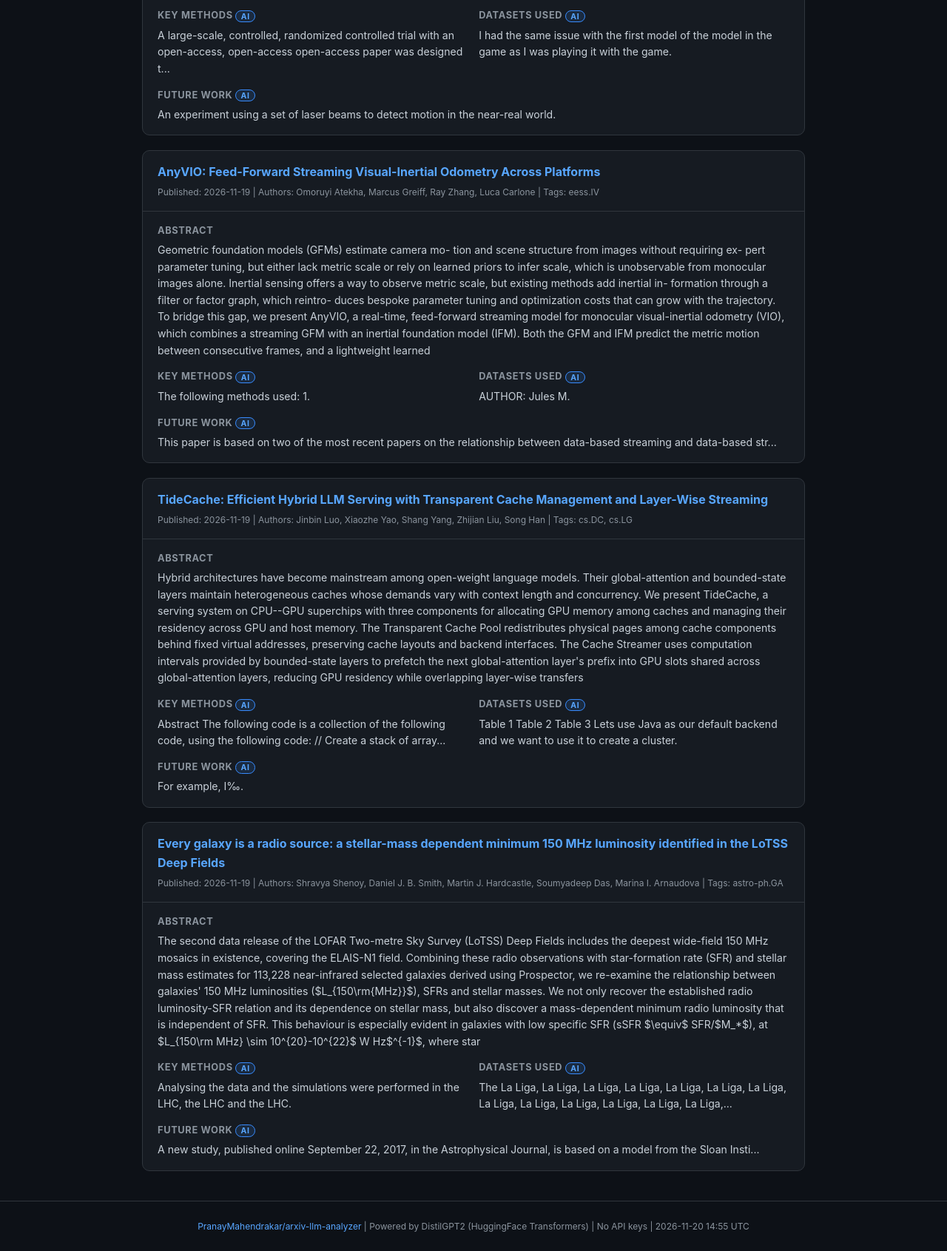
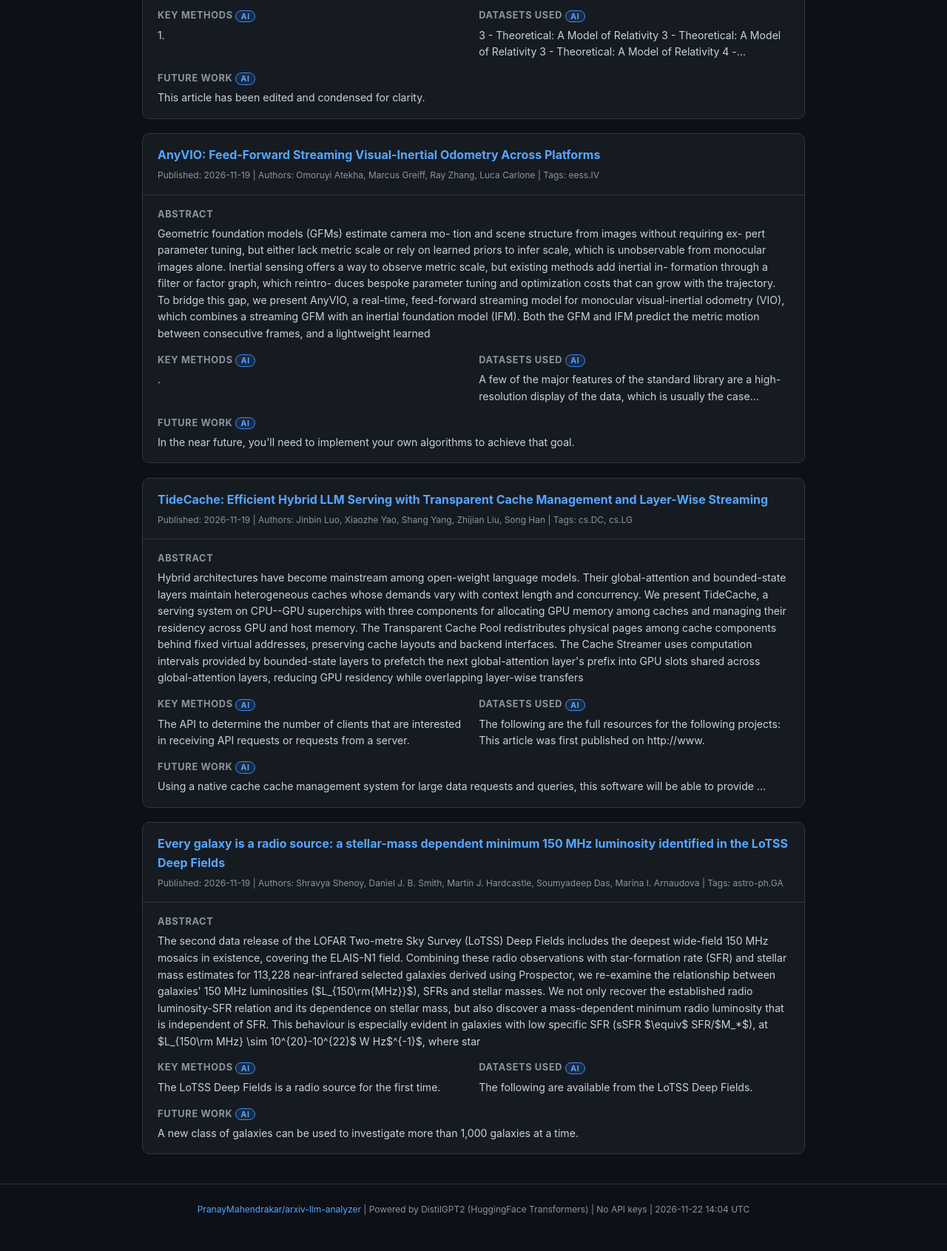
Before and after one commit to PranayMahendrakar/arxiv-llm-analyzer, a plain HTML site: page docs/index.html in a window 1280 px wide. Shown: the part 1015-2706 px from the top of the page at 74% size. After the commit the page ends 2684 px from the top, so only its background shows below. Drawn offline with Linux system fonts and the light colour scheme.

Commit message:
🤖 Auto-update: arXiv analysis report [2026-11-22 14:04 UTC]

```diff
--- a/docs/index.html
+++ b/docs/index.html
@@ -54,7 +54,7 @@
   <div class="stat"><div class="n">5</div><div class="l">Papers</div></div>
   <div class="stat"><div class="n">distilgpt2</div><div class="l">LLM Model</div></div>
   <div class="stat"><div class="n">large language m</div><div class="l">Query</div></div>
-  <div class="stat"><div class="n">2026-11-20</div><div class="l">Updated UTC</div></div>
+  <div class="stat"><div class="n">2026-11-22</div><div class="l">Updated UTC</div></div>
 </div>
 <main>
 <div class="card">
@@ -65,8 +65,8 @@
   <div class="card-body">
     <section class="full"><h3>Abstract</h3><p>Diffusion distillation accelerates image and video generation by compressing a pretrained teacher's iterative sampling process into a few network evaluations. Distribution-based methods achieve this by matching the student's output distribution to the teacher's. This matching is often driven by reverse-KL objectives, whose mode-seeking bias favors dominant teacher modes at the expense of diversity across samples. We introduce Posterior Matching Distillation (PMD), a new member of the distribution-based distillation family that combines mode-covering posterior sampling with any-step generation. At zero population loss, PMD recovers the teacher's full posterior of clean images at each trained noise level. Its stochastic student supports any-step sampling budgets within the trained timestep g</p></section>
     <section><h3>Key Methods <span class="ai-badge">AI</span></h3><p>.</p></section>
-    <section><h3>Datasets Used <span class="ai-badge">AI</span></h3><p>.</p></section>
-    <section class="full"><h3>Future Work <span class="ai-badge">AI</span></h3><p>A study of a population of 1.</p></section>
+    <section><h3>Datasets Used <span class="ai-badge">AI</span></h3><p>http://www.</p></section>
+    <section class="full"><h3>Future Work <span class="ai-badge">AI</span></h3><p>This paper (pdf) was performed in collaboration with the National School of Medicine, University of Rochester, and the U...</p></section>
   </div>
 </div>
 
@@ -77,9 +77,12 @@
   </div>
   <div class="card-body">
     <section class="full"><h3>Abstract</h3><p>Reinforcement learning (RL) post-training substantially improves the visual quality, text rendering, and compositional accuracy of diffusion transformers. Because capabilities such as rendering requested text or composing multiple objects are inherently prompt-dependent, a natural hypothesis is that improving them requires learning complex, input-dependent transformations. To isolate how much of these gains an input-independent shift explains, we probe each RL-tuned model with a deliberately simple parameterization: a fixed set of steering vectors added to the block outputs of the frozen base model. On SD3.5-M, these vectors hold 65x fewer parameters than the RL-tuned LoRA (0.29M against 18.8M). We fit them to match the velocity predictions of public RL-tuned checkpoints, with no reward in</p></section>
-    <section><h3>Key Methods <span class="ai-badge">AI</span></h3><p>A large-scale, controlled, randomized controlled trial with an open-access, open-access open-access paper was designed t...</p></section>
-    <section><h3>Datasets Used <span class="ai-badge">AI</span></h3><p>I had the same issue with the first model of the model in the game as I was playing it with the game.</p></section>
-    <section class="full"><h3>Future Work <span class="ai-badge">AI</span></h3><p>An experiment using a set of laser beams to detect motion in the near-real world.</p></section>
+    <section><h3>Key Methods <span class="ai-badge">AI</span></h3><p>1.</p></section>
+    <section><h3>Datasets Used <span class="ai-badge">AI</span></h3><p>3 - Theoretical: A Model of Relativity
+3 - Theoretical: A Model of Relativity
+3 - Theoretical: A Model of Relativity
+4 -...</p></section>
+    <section class="full"><h3>Future Work <span class="ai-badge">AI</span></h3><p>This article has been edited and condensed for clarity.</p></section>
   </div>
 </div>
 
@@ -90,10 +93,9 @@
   </div>
   <div class="card-body">
     <section class="full"><h3>Abstract</h3><p>Geometric foundation models (GFMs) estimate camera mo- tion and scene structure from images without requiring ex- pert parameter tuning, but either lack metric scale or rely on learned priors to infer scale, which is unobservable from monocular images alone. Inertial sensing offers a way to observe metric scale, but existing methods add inertial in- formation through a filter or factor graph, which reintro- duces bespoke parameter tuning and optimization costs that can grow with the trajectory. To bridge this gap, we present AnyVIO, a real-time, feed-forward streaming model for monocular visual-inertial odometry (VIO), which combines a streaming GFM with an inertial foundation model (IFM). Both the GFM and IFM predict the metric motion between consecutive frames, and a lightweight learned </p></section>
-    <section><h3>Key Methods <span class="ai-badge">AI</span></h3><p>The following methods used:
-1.</p></section>
-    <section><h3>Datasets Used <span class="ai-badge">AI</span></h3><p>AUTHOR: Jules M.</p></section>
-    <section class="full"><h3>Future Work <span class="ai-badge">AI</span></h3><p>This paper is based on two of the most recent papers on the relationship between data-based streaming and data-based str...</p></section>
+    <section><h3>Key Methods <span class="ai-badge">AI</span></h3><p>.</p></section>
+    <section><h3>Datasets Used <span class="ai-badge">AI</span></h3><p>A few of the major features of the standard library are a high-resolution display of the data, which is usually the case...</p></section>
+    <section class="full"><h3>Future Work <span class="ai-badge">AI</span></h3><p>In the near future, you'll need to implement your own algorithms to achieve that goal.</p></section>
   </div>
 </div>
 
@@ -104,15 +106,10 @@
   </div>
   <div class="card-body">
     <section class="full"><h3>Abstract</h3><p>Hybrid architectures have become mainstream among open-weight language models. Their global-attention and bounded-state layers maintain heterogeneous caches whose demands vary with context length and concurrency. We present TideCache, a serving system on CPU--GPU superchips with three components for allocating GPU memory among caches and managing their residency across GPU and host memory. The Transparent Cache Pool redistributes physical pages among cache components behind fixed virtual addresses, preserving cache layouts and backend interfaces. The Cache Streamer uses computation intervals provided by bounded-state layers to prefetch the next global-attention layer's prefix into GPU slots shared across global-attention layers, reducing GPU residency while overlapping layer-wise transfers</p></section>
-    <section><h3>Key Methods <span class="ai-badge">AI</span></h3><p>Abstract
-
-The following code is a collection of the following code, using the following code:
-// Create a stack of array...</p></section>
-    <section><h3>Datasets Used <span class="ai-badge">AI</span></h3><p>Table 1
-Table 2
-Table 3
-Lets use Java as our default backend and we want to use it to create a cluster.</p></section>
-    <section class="full"><h3>Future Work <span class="ai-badge">AI</span></h3><p>For example, I‰️️️️️️️️️️️️️️️️️️️️️️️️️️️️️️️️️️️️️️️️️️️️.</p></section>
+    <section><h3>Key Methods <span class="ai-badge">AI</span></h3><p>The API to determine the number of clients that are interested in receiving API requests or requests from a server.</p></section>
+    <section><h3>Datasets Used <span class="ai-badge">AI</span></h3><p>The following are the full resources for the following projects:
+This article was first published on http://www.</p></section>
+    <section class="full"><h3>Future Work <span class="ai-badge">AI</span></h3><p>Using a native cache cache management system for large data requests and queries, this software will be able to provide ...</p></section>
   </div>
 </div>
 
@@ -123,14 +120,14 @@ Lets use Java as our default backend and we want to use it to create a cluster.<
   </div>
   <div class="card-body">
     <section class="full"><h3>Abstract</h3><p>The second data release of the LOFAR Two-metre Sky Survey (LoTSS) Deep Fields includes the deepest wide-field 150 MHz mosaics in existence, covering the ELAIS-N1 field. Combining these radio observations with star-formation rate (SFR) and stellar mass estimates for 113,228 near-infrared selected galaxies derived using Prospector, we re-examine the relationship between galaxies' 150 MHz luminosities ($L_{150\rm{MHz}}$), SFRs and stellar masses. We not only recover the established radio luminosity-SFR relation and its dependence on stellar mass, but also discover a mass-dependent minimum radio luminosity that is independent of SFR. This behaviour is especially evident in galaxies with low specific SFR (sSFR $\equiv$ SFR/$M_*$), at $L_{150\rm MHz} \sim 10^{20}-10^{22}$ W Hz$^{-1}$, where star</p></section>
-    <section><h3>Key Methods <span class="ai-badge">AI</span></h3><p>Analysing the data and the simulations were performed in the LHC, the LHC and the LHC.</p></section>
-    <section><h3>Datasets Used <span class="ai-badge">AI</span></h3><p>The La Liga, La Liga, La Liga, La Liga, La Liga, La Liga, La Liga, La Liga, La Liga, La Liga, La Liga, La Liga, La Liga,...</p></section>
-    <section class="full"><h3>Future Work <span class="ai-badge">AI</span></h3><p>A new study, published online September 22, 2017, in the Astrophysical Journal, is based on a model from the Sloan Insti...</p></section>
+    <section><h3>Key Methods <span class="ai-badge">AI</span></h3><p>The LoTSS Deep Fields is a radio source for the first time.</p></section>
+    <section><h3>Datasets Used <span class="ai-badge">AI</span></h3><p>The following are available from the LoTSS Deep Fields.</p></section>
+    <section class="full"><h3>Future Work <span class="ai-badge">AI</span></h3><p>A new class of galaxies can be used to investigate more than 1,000 galaxies at a time.</p></section>
   </div>
 </div>
 </main>
 <footer>
   <a href="https://github.com/PranayMahendrakar/arxiv-llm-analyzer">PranayMahendrakar/arxiv-llm-analyzer</a>
-  | Powered by DistilGPT2 (HuggingFace Transformers) | No API keys | 2026-11-20 14:55 UTC
+  | Powered by DistilGPT2 (HuggingFace Transformers) | No API keys | 2026-11-22 14:04 UTC
 </footer>
 </body></html>
```
Also changed, not shown: docs/papers.json (+14 -14 lines).
